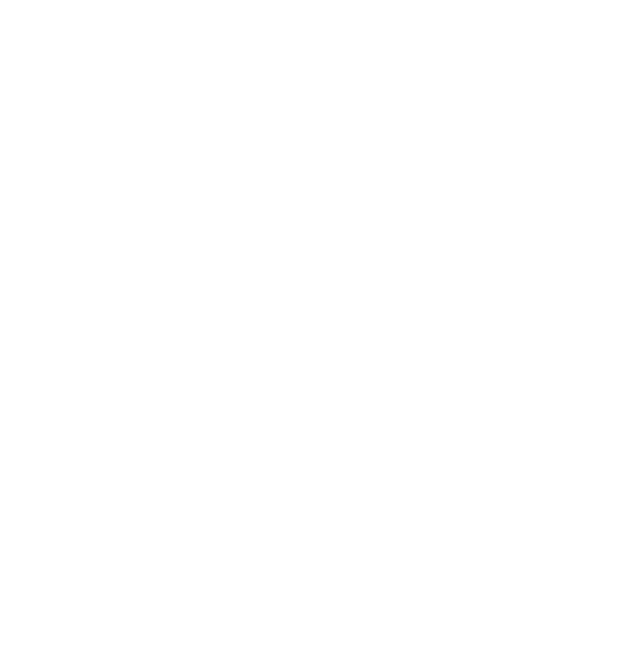
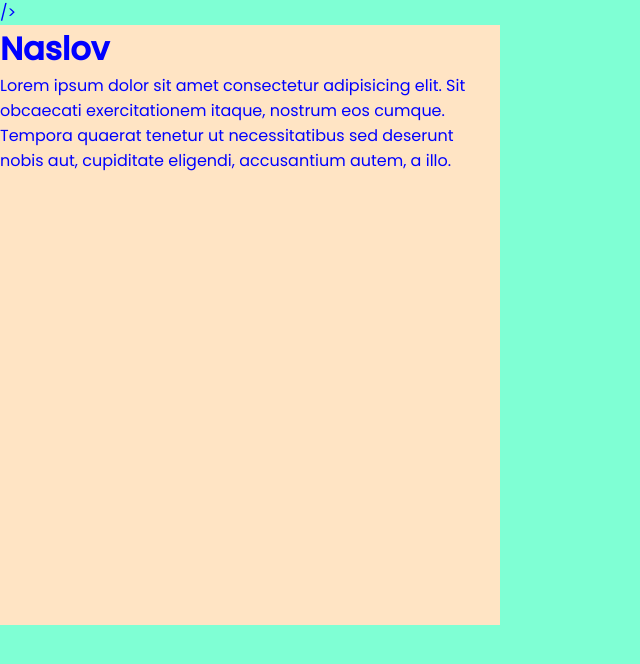
Before and after one commit to demirmiraljemovic/IT-camp, a plain HTML site: page 11.cas.html/index.html in a window 1280 px wide. Shown: the whole page, without its empty margins (0-640 px from the left). Drawn offline with Linux system fonts and the light colour scheme.

Commit message:
gogle fonts

```diff
--- a/11.cas.html/index.html
+++ b/11.cas.html/index.html
@@ -4,7 +4,20 @@
     <meta charset="UTF-8" />
     <meta name="viewport" content="width=device-width, initial-scale=1.0" />
     <link rel="stylesheet" href="./style.css" />
+
+    />
     <title>10.cas</title>
   </head>
-  <body></body>
+  <body>
+    <div class="prvidiv">
+      <h1>Naslov</h1>
+      <p>
+        Lorem ipsum dolor sit amet consectetur adipisicing elit. Sit obcaecati
+        exercitationem itaque, nostrum eos cumque. Tempora quaerat tenetur ut
+        necessitatibus sed deserunt nobis aut, cupiditate eligendi, accusantium
+        autem, a illo.
+      </p>
+      <i class="fa-brands fa-facebook"></i>
+    </div>
+  </body>
 </html>
--- a/11.cas.html/style.css
+++ b/11.cas.html/style.css
@@ -0,0 +1,21 @@
+@import url("https://fonts.googleapis.com/css2?family=Poppins:ital,wght@0,300;0,400;0,500;1,300&family=Roboto+Slab&display=swap");
+* {
+  color: blue;
+  margin: 0%;
+  box-sizing: border-box;
+}
+
+body {
+  background-color: aquamarine;
+  font-family: "Poppins", sans-serif;
+}
+.prvidiv {
+  width: 500px;
+  height: 600px;
+  background-color: bisque;
+}
+.privdiv p {
+  font-size: 20px;
+}
+/* scrp. za prepoznatljivost , ikonice plus i tag
+ */
```
